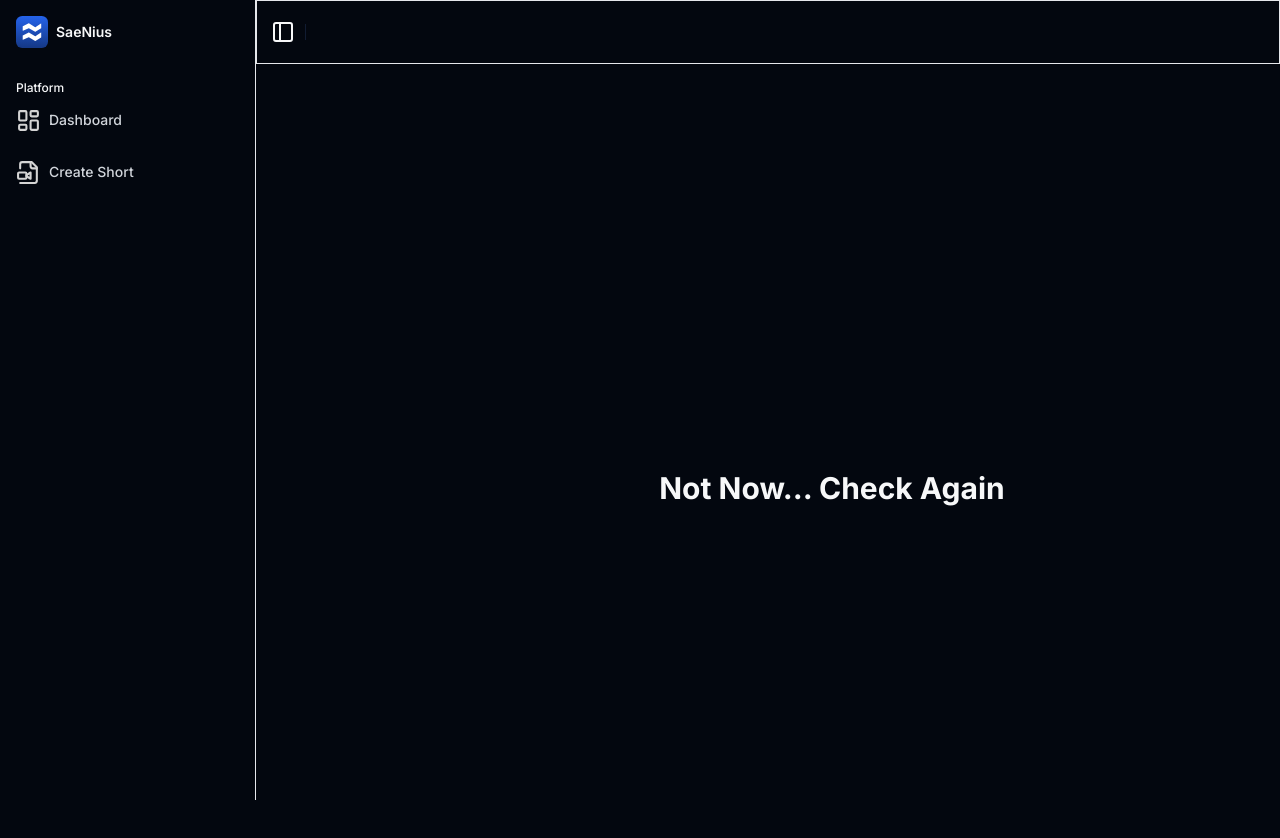
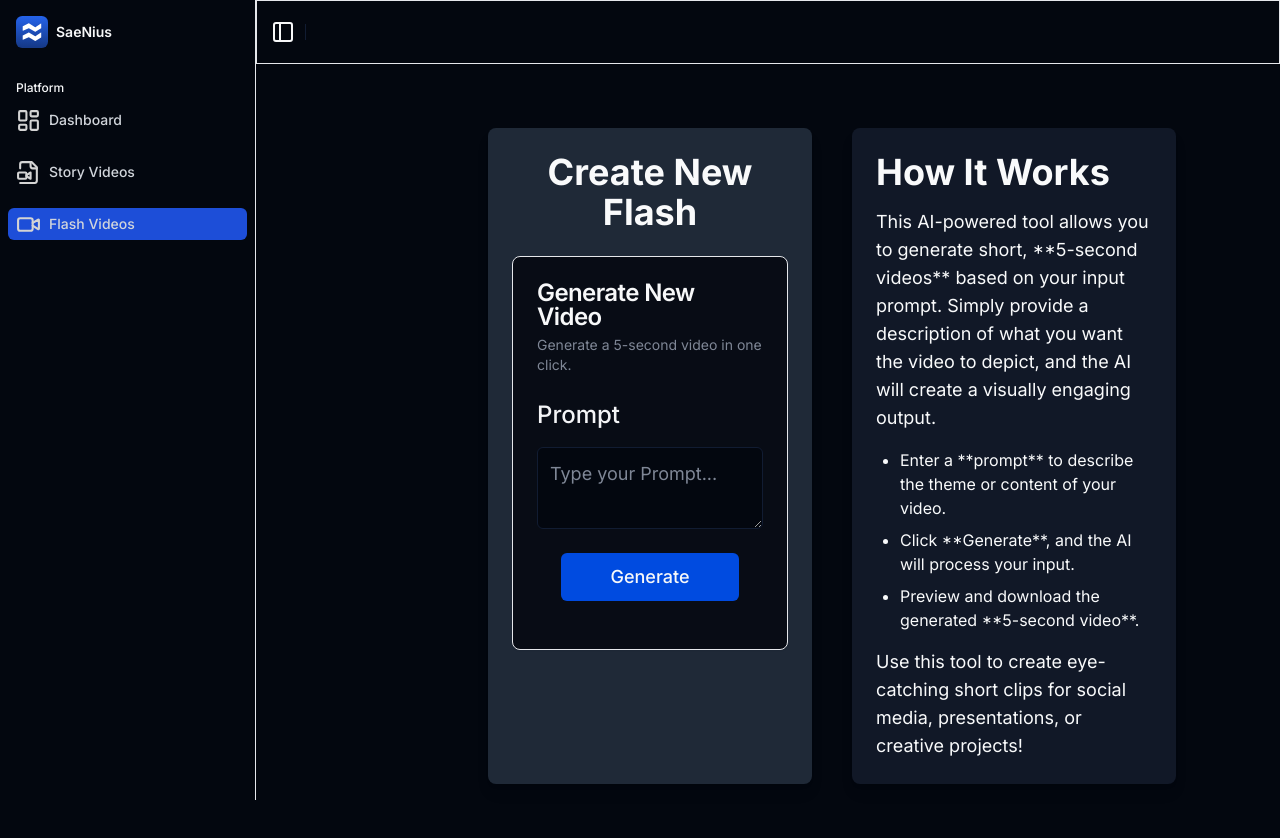
Before and after one commit to saekumar/text-ai-video, a Next.js app: page /dashboard/video in a window 1280 px wide. Shown: the top 838 px of the page. Built offline with nearby package versions, Linux system fonts and the light colour scheme.

Commit message:
updates ui

```diff
--- a/app/dashboard/_components/SidebarComponent.jsx
+++ b/app/dashboard/_components/SidebarComponent.jsx
@@ -81,16 +81,16 @@ const menuOptions = [
   },
   {
     id: 2,
-    name: 'Create Short',
+    name: 'Story Videos',
     path: '/dashboard/create-new',
     icon: FileVideo2Icon,
   },
-  // {
-  //   id: 4,
-  //   name: 'Create Video',
-  //   path: '/dashboard/video',
-  //   icon: Video,
-  // },
+  {
+    id: 4,
+    name: 'Flash Videos',
+    path: '/dashboard/video',
+    icon: Video,
+  },
 ]
 
 const SidebarComponent = (props) => {
--- a/app/dashboard/create-new/page.jsx
+++ b/app/dashboard/create-new/page.jsx
@@ -30,7 +30,7 @@ import { VideoDataContext } from '@/app/_context/videoDataContext'
 import { useUser } from '@clerk/nextjs'
 
 const contentOptions = ['Custom Prompt', 'Scary Tale', 'Jungle Book']
-const styleOptions = ['Realistic', 'Cartoon', 'Comic', 'Water Color']
+const styleOptions = ['Realistic', 'Cartoon', 'Water Color']
 
 const loadingStates = [
   {
@@ -66,10 +66,8 @@ const CreateNew = () => {
 
   const { videoData, updateVideoData } = useContext(VideoDataContext)
   const [formData, setFormData] = useState({
-    content: '',
     customPrompt: '',
     style: '',
-    duration: '',
   })
 
   const [loading, setLoading] = useState(false)
@@ -213,19 +211,17 @@ const CreateNew = () => {
 
   const GetVideoScript = async (formData) => {
     console.log(formData)
-    let content =
-      formData.content === 'Custom Prompt'
-        ? formData.customPrompt
-        : formData.content
+    let content = formData.customPrompt
+
     console.log(content)
 
     const prompt = `
-    Create a detailed script for a ${formData.duration}-second video on the topic of an "${content}".
+    Create a detailed script for a 40 second video on the topic of an "${content}".
     The script should include:
     - A JSON response with two fields:
       1. "imagePrompt" for detailed, ${formData.style} AI-generated image descriptions corresponding to each scene.
       2. "contentText" for the narrative content for each scene.
-    - Ensure the script has enough scenes to fully utilize the ${formData.duration} seconds,
+    - Ensure the script has atleast 10 scenes to fully utilize the 40 seconds,
       with a balanced pacing that fits the duration.
     - Each scene should be concise yet informative, and the script should provide content
       that ensures smooth transitions between scenes.
@@ -345,69 +341,50 @@ const CreateNew = () => {
   }
 
   return (
-    <div className="md:px-20 flex flex-col ml-9 gap-6">
-      <h2 className="font-bold text-4xl text-gray-50 text-center">
-        Create new
+    <div className="flex flex-col lg:flex-row gap-10 px-5 md:px-20 py-10">
+      {/* Form Section */}
+      <div className="flex-1 bg-gray-800 p-6 rounded-lg shadow-lg">
+        <h2 className="font-bold text-3xl md:text-4xl text-gray-50 text-center mb-6">
+          Create New Story
         </h2>
-      <Card className="w-[500px] h-[616px]">
+        <Card className="w-full">
           <CardHeader>
-          <CardTitle>Generate new video</CardTitle>
+            <CardTitle>Generate New Video</CardTitle>
             <CardDescription>
-            Generate your new AI short video in one click.
+              Generate your new AI video in one click.
             </CardDescription>
           </CardHeader>
           <CardContent>
             <form onSubmit={handleSubmit}>
               <div className="grid w-full items-center gap-7">
-              {/* Content */}
+                {/* Prompt */}
                 <div className="flex flex-col space-y-4">
                   <Label
                     htmlFor="content"
-                  className="text-2xl font-medium text-gray-100"
+                    className="text-xl md:text-2xl font-medium text-gray-100"
                   >
-                  Content
+                    Prompt
                   </Label>
-                <Select onValueChange={handleContentChange}>
-                  <SelectTrigger
-                    id="content"
-                    className="h-12 text-lg px-4 border rounded-lg"
-                  >
-                    <SelectValue placeholder="Select" />
-                  </SelectTrigger>
-                  <SelectContent position="popper" className="text-lg">
-                    {contentOptions.map((item) => (
-                      <SelectItem
-                        key={item}
-                        value={item}
-                        className="py-3 px-4 hover:bg-gray-200 text-xl cursor-pointer"
-                      >
-                        {item}
-                      </SelectItem>
-                    ))}
-                  </SelectContent>
-                </Select>
-                {formData.content === 'Custom Prompt' && (
                   <Textarea
                     placeholder="Type your Prompt..."
                     value={formData.customPrompt}
                     onChange={handleCustomPromptChange}
-                    className="mt-4 p-3 text-[18px]"
+                    className="mt-2 p-3 text-base md:text-lg"
                   />
-                )}
                 </div>
 
                 {/* Style */}
                 <div className="flex flex-col space-y-4">
                   <Label
                     htmlFor="style"
-                  className="text-2xl font-medium text-gray-100"
+                    className="text-xl md:text-2xl font-medium text-gray-100"
                   >
                     Style
                   </Label>
                   <Select onValueChange={handleStyleChange}>
                     <SelectTrigger
                       id="style"
-                    className="h-12 text-lg px-4 border rounded-lg"
+                      className="h-12 text-base md:text-lg px-4 border rounded-lg"
                     >
                       <SelectValue placeholder="Select" />
                     </SelectTrigger>
@@ -416,7 +393,7 @@ const CreateNew = () => {
                         <SelectItem
                           key={item}
                           value={item}
-                        className="py-3 px-4 hover:bg-gray-200 text-xl cursor-pointer"
+                          className="py-3 px-4 hover:bg-gray-200 text-base md:text-lg cursor-pointer"
                         >
                           {item}
                         </SelectItem>
@@ -424,49 +401,15 @@ const CreateNew = () => {
                     </SelectContent>
                   </Select>
                 </div>
-
-              {/* Duration */}
-              <div className="flex flex-col space-y-4">
-                <Label
-                  htmlFor="duration"
-                  className="text-2xl font-medium text-gray-100"
-                >
-                  Duration
-                </Label>
-                <Select onValueChange={handleDurationChange}>
-                  <SelectTrigger
-                    id="duration"
-                    className="h-12 text-lg px-4 border rounded-lg"
-                  >
-                    <SelectValue placeholder="Select" />
-                  </SelectTrigger>
-                  <SelectContent position="popper" className="text-lg">
-                    <SelectItem
-                      value="10"
-                      className="py-3 px-4 hover:bg-gray-200 text-xl cursor-pointer"
-                    >
-                      10 Secs
-                    </SelectItem>
-                    <SelectItem
-                      value="30"
-                      className="py-3 px-4 hover:bg-gray-200 text-xl cursor-pointer"
-                    >
-                      30 Secs
-                    </SelectItem>
-                    <SelectItem
-                      value="60"
-                      className="py-3 px-4 hover:bg-gray-200 text-xl cursor-pointer"
-                    >
-                      60 Secs
-                    </SelectItem>
-                  </SelectContent>
-                </Select>
-              </div>
               </div>
 
               {/* Submit */}
               <CardFooter className="flex justify-between mt-6">
-              <Button type="submit" disabled={loading}>
+                <Button
+                  type="submit"
+                  disabled={loading}
+                  className="w-full h-12 text-lg"
+                >
                   {loading ? 'Generating...' : 'Generate'}
                 </Button>
               </CardFooter>
@@ -474,10 +417,35 @@ const CreateNew = () => {
           </CardContent>
         </Card>
 
-      {/* <Loader loadingStates={loadingStates} loading={loading} duration={2000} /> */}
+        {/* Loading Component */}
         {loading && <LoadingComponent loading={loading} />}
+        {playVideo && <PlayerDialog playVideo={playVideo} videoId={videoId} />}
+      </div>
 
-      {playVideo && <PlayerDialog playVideo={playVideo} videoId={videoId} />}
+      {/* Documentation Section */}
+      <div className="flex-1 bg-gray-900 text-gray-50 p-6 rounded-lg shadow-lg flex flex-col justify-start items-start">
+        <h2 className="font-bold text-3xl md:text-4xl mb-4">How It Works</h2>
+        <p className="text-base md:text-lg leading-relaxed mb-4">
+          This AI-powered video generator creates a **60-second narrated story
+          video** with sliding images that match the transcription. Here's how
+          you can use it:
+        </p>
+        <ul className="list-disc pl-6 space-y-2 text-sm md:text-base">
+          <li>
+            Provide a **prompt** in the text box to describe your story or
+            theme.
+          </li>
+          <li>
+            Select a **style** from the dropdown to set the video’s tone and
+            visuals.
+          </li>
+          <li>Click **Generate** to create your video.</li>
+        </ul>
+        <p className="mt-4 text-base md:text-lg">
+          The tool will take care of generating the video by combining narration
+          and images seamlessly.
+        </p>
+      </div>
     </div>
   )
 }
--- a/app/dashboard/page.jsx
+++ b/app/dashboard/page.jsx
@@ -48,8 +48,8 @@ const DashboardPage = () => {
         <>
           <Tabs defaultValue="short" className="w-full mt-10">
             <TabsList className="grid w-full grid-cols-2">
-              <TabsTrigger value="short">Short Videos</TabsTrigger>
-              <TabsTrigger value="fal">AI Videos</TabsTrigger>
+              <TabsTrigger value="short">Story Videos</TabsTrigger>
+              <TabsTrigger value="fal">Flash Videos</TabsTrigger>
             </TabsList>
             <TabsContent value="short">
               <VideoList videos={videoList} />
--- a/app/dashboard/video/page.jsx
+++ b/app/dashboard/video/page.jsx
@@ -1,115 +1,147 @@
-// 'use client'
+'use client'
 
-// import React, { useContext, useEffect, useState } from 'react'
+import React, { useContext, useEffect, useState } from 'react'
 
-// import { Button } from '@/components/ui/button'
-// import {
-//   Card,
-//   CardContent,
-//   CardDescription,
-//   CardFooter,
-//   CardHeader,
-//   CardTitle,
-// } from '@/components/ui/card'
+import { Button } from '@/components/ui/button'
+import {
+  Card,
+  CardContent,
+  CardDescription,
+  CardFooter,
+  CardHeader,
+  CardTitle,
+} from '@/components/ui/card'
 
-// import { Label } from '@/components/ui/label'
+import { Label } from '@/components/ui/label'
 
-// import { Textarea } from '@/components/ui/textarea'
-// import axios from 'axios'
+import { Textarea } from '@/components/ui/textarea'
+import axios from 'axios'
+
+const VideoPage = () => {
+  const [prompt, setPrompt] = useState('')
+  const [videoData, setVideoData] = useState(null)
+  const [loading, setLoading] = useState(false)
+  const handleSubmit = async (e) => {
+    e.preventDefault()
+    try {
+      setLoading(true)
+      console.log(prompt)
+      const response = await axios.post('/api/generate-fal-video', {
+        prompt: prompt,
+      })
+
+      console.log(response)
+      console.log(response.data)
+      if (response.status === 200) {
+        setVideoData(response.data.videoUrl)
+        setLoading(false)
+        setPrompt('')
+        saveVideoToDb(response.data.videoUrl)
+      }
+    } catch (error) {
+      console.log(error)
+      setLoading(false)
+      setPrompt('')
+    }
+  }
+  const saveVideoToDb = async (videoUrl) => {
+    try {
+      let res = await axios.post('/api/save-fal-video-to-db', {
+        videoUrl: videoUrl,
+        prompt: prompt,
+      })
+      console.log(res)
+      console.log(res.data)
+    } catch (error) {
+      console.log(error)
+    }
+  }
+  return (
+    <div className="flex flex-col lg:flex-row gap-10 px-5 md:px-20 py-10">
+      {/* Form Section */}
+      <div className="flex-1 bg-gray-800 p-6 rounded-lg shadow-lg">
+        <h2 className="font-bold text-3xl md:text-4xl text-gray-50 text-center mb-6">
+          Create New Flash
+        </h2>
+        <Card>
+          <CardHeader>
+            <CardTitle>Generate New Video</CardTitle>
+            <CardDescription>
+              Generate a 5-second video in one click.
+            </CardDescription>
+          </CardHeader>
+          <CardContent>
+            <form onSubmit={handleSubmit}>
+              <div className="grid w-full items-center gap-7">
+                {/* Prompt */}
+                <div className="flex flex-col space-y-4">
+                  <Label
+                    htmlFor="content"
+                    className="text-xl md:text-2xl font-medium text-gray-100"
+                  >
+                    Prompt
+                  </Label>
+                  <Textarea
+                    placeholder="Type your Prompt..."
+                    className="mt-4 p-3 text-base md:text-lg"
+                    onChange={(e) => setPrompt(e.target.value)}
+                  />
+                </div>
+              </div>
+
+              {/* Submit */}
+              <CardFooter className="flex justify-between mt-6">
+                <Button
+                  type="submit"
+                  disabled={loading}
+                  className="w-full h-12 text-lg"
+                >
+                  {loading ? 'Generating...' : 'Generate'}
+                </Button>
+              </CardFooter>
+            </form>
+          </CardContent>
+        </Card>
+        {videoData && (
+          <video controls src={videoData} className="w-full mt-6 rounded-lg" />
+        )}
+      </div>
+
+      {/* Documentation Section */}
+      <div className="flex-1 bg-gray-900 text-gray-50 p-6 rounded-lg shadow-lg">
+        <h2 className="font-bold text-3xl md:text-4xl mb-4">How It Works</h2>
+        <p className="text-base md:text-lg leading-relaxed mb-4">
+          This AI-powered tool allows you to generate short, **5-second videos**
+          based on your input prompt. Simply provide a description of what you
+          want the video to depict, and the AI will create a visually engaging
+          output.
+        </p>
+        <ul className="list-disc pl-6 space-y-2 text-sm md:text-base">
+          <li>
+            Enter a **prompt** to describe the theme or content of your video.
+          </li>
+          <li>Click **Generate**, and the AI will process your input.</li>
+          <li>Preview and download the generated **5-second video**.</li>
+        </ul>
+        <p className="mt-4 text-base md:text-lg">
+          Use this tool to create eye-catching short clips for social media,
+          presentations, or creative projects!
+        </p>
+      </div>
+    </div>
+  )
+}
+
+export default VideoPage
+
+// import React from 'react'
 
 // const VideoPage = () => {
-//   const [prompt, setPrompt] = useState('')
-//   const [videoData, setVideoData] = useState(null)
-//   const [loading, setLoading] = useState(false)
-//   const handleSubmit = async (e) => {
-//     e.preventDefault()
-//     try {
-//       setLoading(true)
-//       console.log(prompt)
-//       const response = await axios.post('/api/generate-fal-video', {
-//         prompt: prompt,
-//       })
-
-//       console.log(response)
-//       console.log(response.data)
-//       if (response.status === 200) {
-//         setVideoData(response.data.videoUrl)
-//         setLoading(false)
-//         setPrompt('')
-//         saveVideoToDb(response.data.videoUrl)
-//       }
-//     } catch (error) {
-//       console.log(error)
-//       setLoading(false)
-//       setPrompt('')
-//     }
-//   }
-//   const saveVideoToDb = async (videoUrl) => {
-//     try {
-//       let res = await axios.post('/api/save-fal-video-to-db', {
-//         videoUrl: videoUrl,
-//         prompt: prompt,
-//       })
-//       console.log(res)
-//       console.log(res.data)
-//     } catch (error) {
-//       console.log(error)
-//     }
-//   }
 //   return (
-//     <div className="md:px-20 flex flex-col ml-9 gap-6">
-//       <h2 className="font-bold text-4xl text-gray-50 text-center">
-//         Create new
-//       </h2>
-//       <Card className="">
-//         <CardHeader>
-//           <CardTitle>Generate new video</CardTitle>
-//           <CardDescription>Generate new video in one click.</CardDescription>
-//         </CardHeader>
-//         <CardContent>
-//           <form onSubmit={handleSubmit}>
-//             <div className="grid w-full items-center gap-7">
-//               {/* Content */}
-//               <div className="flex flex-col space-y-4">
-//                 <Label
-//                   htmlFor="content"
-//                   className="text-2xl font-medium text-gray-100"
-//                 >
-//                   Prompt
-//                 </Label>
-
-//                 <Textarea
-//                   placeholder="Type your Prompt..."
-//                   className="mt-4 p-3 text-[18px]"
-//                   onChange={(e) => setPrompt(e.target.value)}
-//                 />
-//               </div>
-//             </div>
-
-//             {/* Submit */}
-//             <CardFooter className="flex justify-between mt-6">
-//               <Button type="submit" disabled={loading}>
-//                 Generate
-//               </Button>
-//             </CardFooter>
-//           </form>
-//         </CardContent>
-//       </Card>
-//       {videoData && <video controls src={videoData} className="w-full" />}
+//     <div className="text-center flex items-center justify-center h-screen w-full font-bold text-3xl">
+//       Not Now... Check Again
 //     </div>
 //   )
 // }
 
 // export default VideoPage
-
-import React from 'react'
-
-const VideoPage = () => {
-  return (
-    <div className="text-center flex items-center justify-center h-screen w-full font-bold text-3xl">
-      Not Now... Check Again
-    </div>
-  )
-}
-
-export default VideoPage
```
Also changed, not shown: 1 other file (tests, documents, lock files or other folders). Lines whose indentation alone changed are shown as unchanged.
